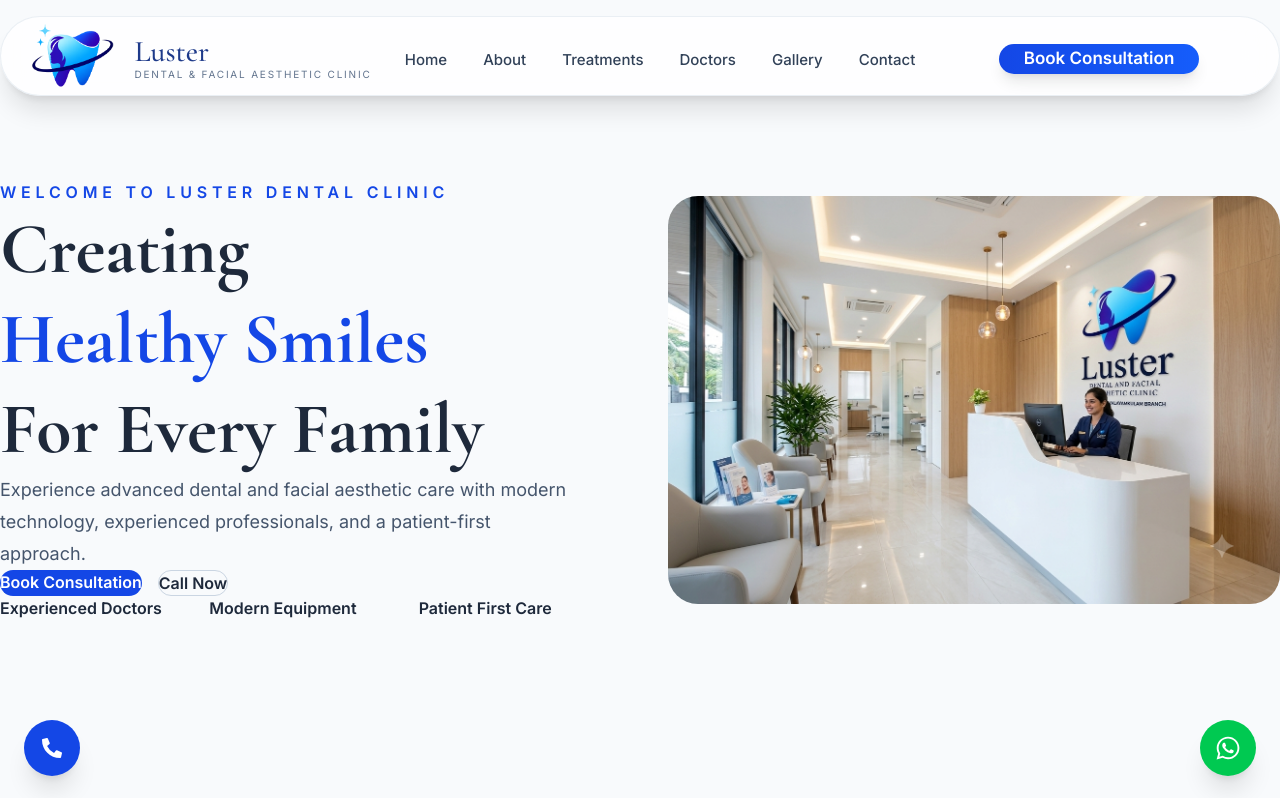
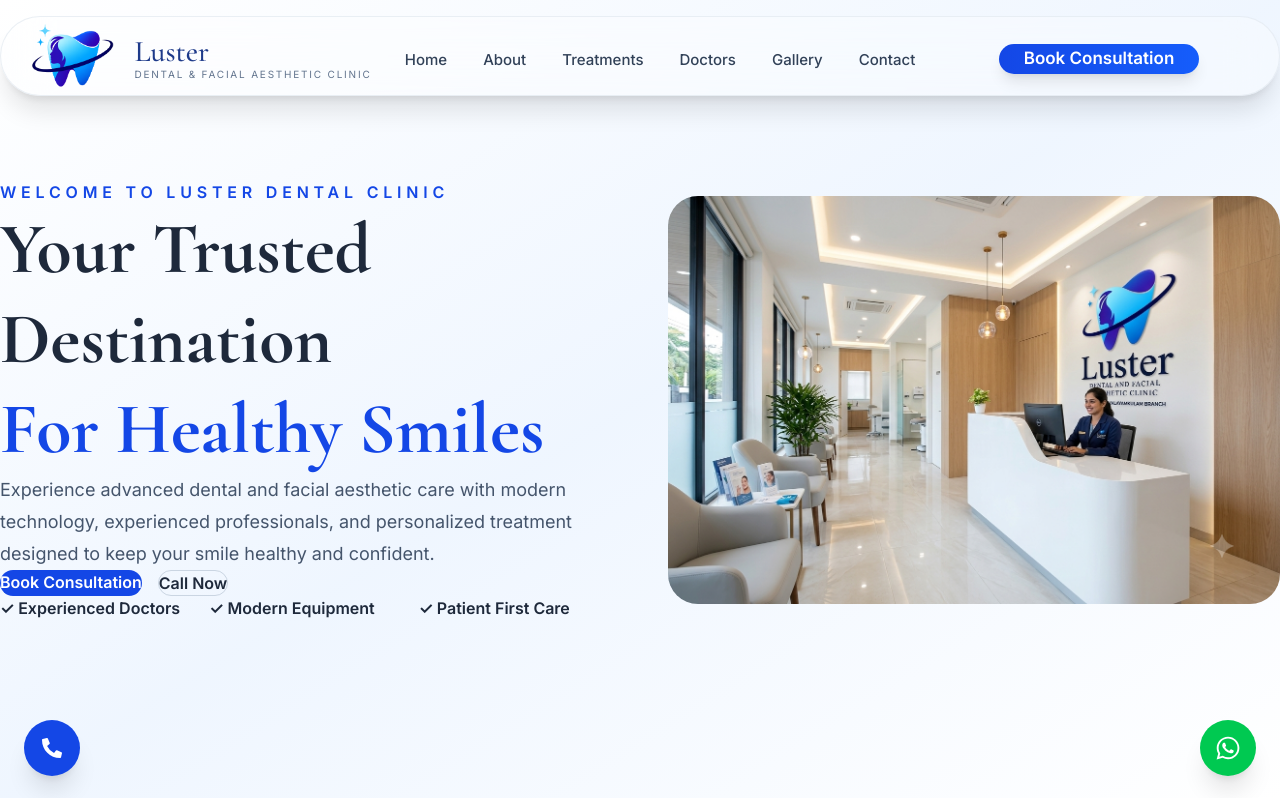
Before and after one commit to Mohammed-K-A/luster-dental-clinic, a React (Vite) app: page / in a window 1280 px wide. Shown: the top 798 px of the page. Built offline with nearby package versions, Linux system fonts and the light colour scheme.

Commit message:
Fixed hero layout and completed homepage structure

```diff
--- a/src/components/layout/Navbar.jsx
+++ b/src/components/layout/Navbar.jsx
@@ -33,8 +33,8 @@ function Navbar() {
                     duration-300
 
                     ${scrolled
-                            ? "h-[76px] rounded-b-3xl bg-white/95 shadow-2xl border-b border-slate-200 px-10"
-                            : "h-[80px] rounded-[999px] bg-white/80 border border-slate-200/70 shadow-xl backdrop-blur-xl pl-6 pr-10"
+                            ? "h-[76px] rounded-b-3xl bg-white/90 shadow-2xl border-b border-slate-200 px-10"
+                            : "h-[80px] rounded-[999px] bg-white/30 border border-slate-200/70 shadow-xl backdrop-blur-xl pl-6 pr-10"
                         }
                 `}
                 >
--- a/src/components/sections/Hero.jsx
+++ b/src/components/sections/Hero.jsx
@@ -2,7 +2,17 @@ function Hero() {
   return (
     <section
       id="home"
-      className="relative flex min-h-screen items-center overflow-hidden pt-28"
+      className="relative
+        min-h-screen
+        flex
+        items-center
+        overflow-hidden
+        bg-gradient-to-br
+        from-white
+        via-blue-50
+        to-white
+        pt-32
+        pb-20"
     >
       <div className="mx-auto grid w-full max-w-7xl items-center gap-14 px-6 lg:grid-cols-2">
 
@@ -15,20 +25,26 @@ function Hero() {
           </p>
 
           <h1
-            className="mt-6 text-5xl font-bold leading-tight lg:text-7xl"
+            className="
+              mt-6
+              text-5xl
+              font-bold
+              leading-tight
+              lg:text-7xl
+            "
             style={{ fontFamily: "var(--font-heading)" }}
           >
-            Creating
+            Your Trusted Destination
             <span className="block text-blue-700">
-              Healthy Smiles
+              For Healthy Smiles
             </span>
-            For Every Family
           </h1>
 
           <p className="mt-8 max-w-xl text-lg leading-8 text-slate-600">
-            Experience advanced dental and facial aesthetic care with
-            modern technology, experienced professionals, and a
-            patient-first approach.
+            Experience advanced dental and facial aesthetic care
+            with modern technology, experienced professionals,
+            and personalized treatment designed to keep your
+            smile healthy and confident.
           </p>
 
           {/* Buttons */}
@@ -56,15 +72,15 @@ function Hero() {
           <div className="mt-12 grid grid-cols-1 gap-4 sm:grid-cols-3">
 
             <div>
-              <h3 className="font-semibold">Experienced Doctors</h3>
+              <h3 className="font-semibold">✓ Experienced Doctors</h3>
             </div>
 
             <div>
-              <h3 className="font-semibold">Modern Equipment</h3>
+              <h3 className="font-semibold">✓ Modern Equipment</h3>
             </div>
 
             <div>
-              <h3 className="font-semibold">Patient First Care</h3>
+              <h3 className="font-semibold">✓ Patient First Care</h3>
             </div>
 
           </div>
@@ -78,7 +94,7 @@ function Hero() {
           <img
             src="/images/hero/hero.png"
             alt="Luster Dental Clinic"
-            className="w-full rounded-[30px]"
+            className="w-full max-w-xl lg:max-w-2xl rounded-[30px]"
           />
 
         </div>
--- a/src/pages/Home.jsx
+++ b/src/pages/Home.jsx
@@ -11,7 +11,13 @@ import Footer from "../components/layout/Footer";
 
 function Home() {
   return (
+
+
+
+
     <>
+
+    <main>
 
       <Hero/>
       <About/>
@@ -24,6 +30,7 @@ function Home() {
       <Contact/>
       <Footer/>
 
+    </main>
     </>
   );
 }
```
